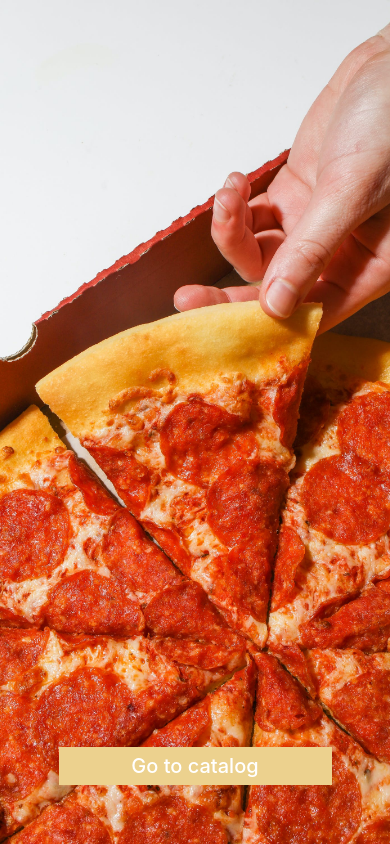
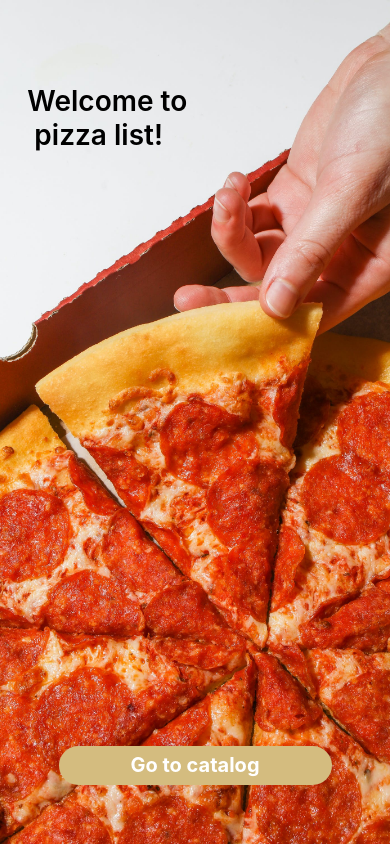
Before and after one commit to macs1756/pizza-list-mobile, a React Native app: screen / in a window 390 px wide. Built offline with nearby package versions, Linux system fonts and the light colour scheme.

Commit message:
add greeting

```diff
--- a/App.tsx
+++ b/App.tsx
@@ -16,6 +16,8 @@ export default function App() {
 
   return (
     <View style={styles.container}>
+
+      <Text style={styles.greetingText}>Welcome to {'\n'} pizza list!</Text>
 
       <Image style={styles.imagePrimary} source={require('./assets/initial-photo.jpg')} />
 
@@ -55,16 +57,27 @@ const styles = StyleSheet.create({
     resizeMode: 'cover',
 
     width: '70%',
-    backgroundColor: '#ecd18e'
+    backgroundColor: '#d4bc7f',
+    borderRadius: 999
   },
 
   buttonMainScreenText: {
     fontSize: 20,
-       fontWeight: '500',
+    fontWeight: '700',
     textAlign: 'center',
     color: '#fff',
     paddingTop: 7,
-       paddingBottom: 7,
+    paddingBottom: 8,
+
+  },
+
+  greetingText: {
+    fontWeight: '600',
+    position: 'absolute',
+    fontSize: 28,
+    top: '10%',
+    left: '7%',
+    zIndex: 2,
   }
 
 
```
Lines whose indentation alone changed are shown as unchanged.
